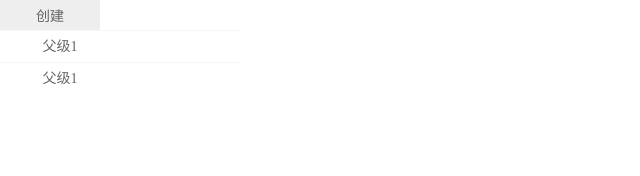
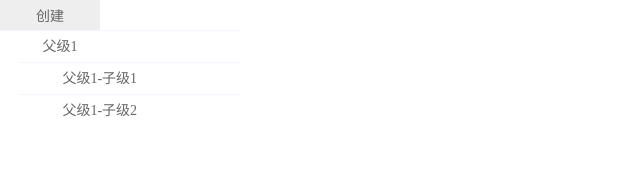
Before and after one commit to yangyuan02/react-FolderList, a React (Create React App) app: page / in a window 1280 px wide. Shown: the top 176 px of the page, without its empty margins (0-640 px from the left). Built offline with nearby package versions, Linux system fonts and the light colour scheme; a web font is replaced by a local one.

Commit message:
用redux初始化folderList数据

```diff
--- a/package.json
+++ b/package.json
@@ -3,6 +3,7 @@
   "version": "0.1.0",
   "private": true,
   "dependencies": {
+    "immutable": "^3.8.2",
     "normalizr": "^3.2.4",
     "prop-types": "^15.6.1",
     "react": "^16.3.2",
--- a/src/App.js
+++ b/src/App.js
@@ -2,7 +2,9 @@ import React, { Component } from 'react';
 
 import {connect} from 'react-redux'
 
-import {list} from './store/FolderList/action'
+import PropTypes from 'prop-types';
+
+import {list,getData} from './store/FolderList/action'
 
 import TouchableOpacity from './components/TouchableOpacity/index'
 
@@ -12,20 +14,29 @@ import MarkTemplate from './components/MarkTemplate/index'
 
 import CreateFolderBox from './components/CreateFolderBox/index'
 
-import { tree } from './data.js'
-
 import './reset.css'
 
 class App extends Component {
-
+  static propTypes = {
+    proData: PropTypes.object.isRequired,
+    list: PropTypes.func.isRequired,
+    getData: PropTypes.func.isRequired
+  }
   state = {
     showMark : false
   }
 
   add = () => {
+    console.log(this.props.proData.list)
     this.setState({
       showMark : !this.state.showMark
     })
+  }
+
+  componentDidMount(){
+    if(!this.props.proData.length){
+      this.props.getData()
+    }
   }
 
   render() {
@@ -33,8 +44,7 @@ class App extends Component {
       <div className="box">
         <TouchableOpacity clickCallBack={this.add} text="创建" className="add" />
         <div className="folderList">
-          <FolderList list={tree} />
-          <FolderList list={tree} />
+          <FolderList list={this.props.proData.list} />
         </div>
         <MarkTemplate showMark={this.state.showMark} />
         <CreateFolderBox showMark={this.state.showMark} closeMarkCallBack={this.add} />
@@ -44,7 +54,8 @@ class App extends Component {
 }
 
 export default connect(state =>({
-  formData:state.formData
+  proData:state.proData
 }),{
-  list
+  list,
+  getData
 })(App);
--- a/src/index.js
+++ b/src/index.js
@@ -4,7 +4,6 @@ import {Provider} from 'react-redux'
 import App from './App';
 import store from './store/store';
 import registerServiceWorker from './registerServiceWorker';
-
 
 ReactDOM.render(
     <Provider store={store}>
--- a/src/store/FolderList/action-type.js
+++ b/src/store/FolderList/action-type.js
@@ -1 +1,3 @@
 export const LIST = 'LIST'
+
+export const GETDATA = 'GETDATA'
--- a/src/store/FolderList/action.js
+++ b/src/store/FolderList/action.js
@@ -1,4 +1,6 @@
 import * as FolderList from './action-type'
+
+import { tree } from '../../data.js'
 
 export const list = data => {
     return {
@@ -6,3 +8,10 @@ export const list = data => {
         data
     }
 }
+
+export const getData = data => {
+    return {
+        type: FolderList.GETDATA,
+        list:tree
+    }
+}
--- a/src/store/FolderList/reducer.js
+++ b/src/store/FolderList/reducer.js
@@ -1,13 +1,15 @@
 import * as FolderList from './action-type'
 
+import Immutable from 'immutable'
+
 const defaultState = {
-    list:[]
+    list:{}
 }
 
-export const formData = (state = defaultState , action = {}) => {
-    switch(action.type) {
-        case FolderList.LIST:
-            return {...state};
+export const proData = (state = defaultState , action = {}) => {
+    switch(action.type){
+        case FolderList.GETDATA:
+            return {...state,...action}
         default:
             return state
     }
```
Also changed, not shown: 1 other file (tests, documents, lock files or other folders).
